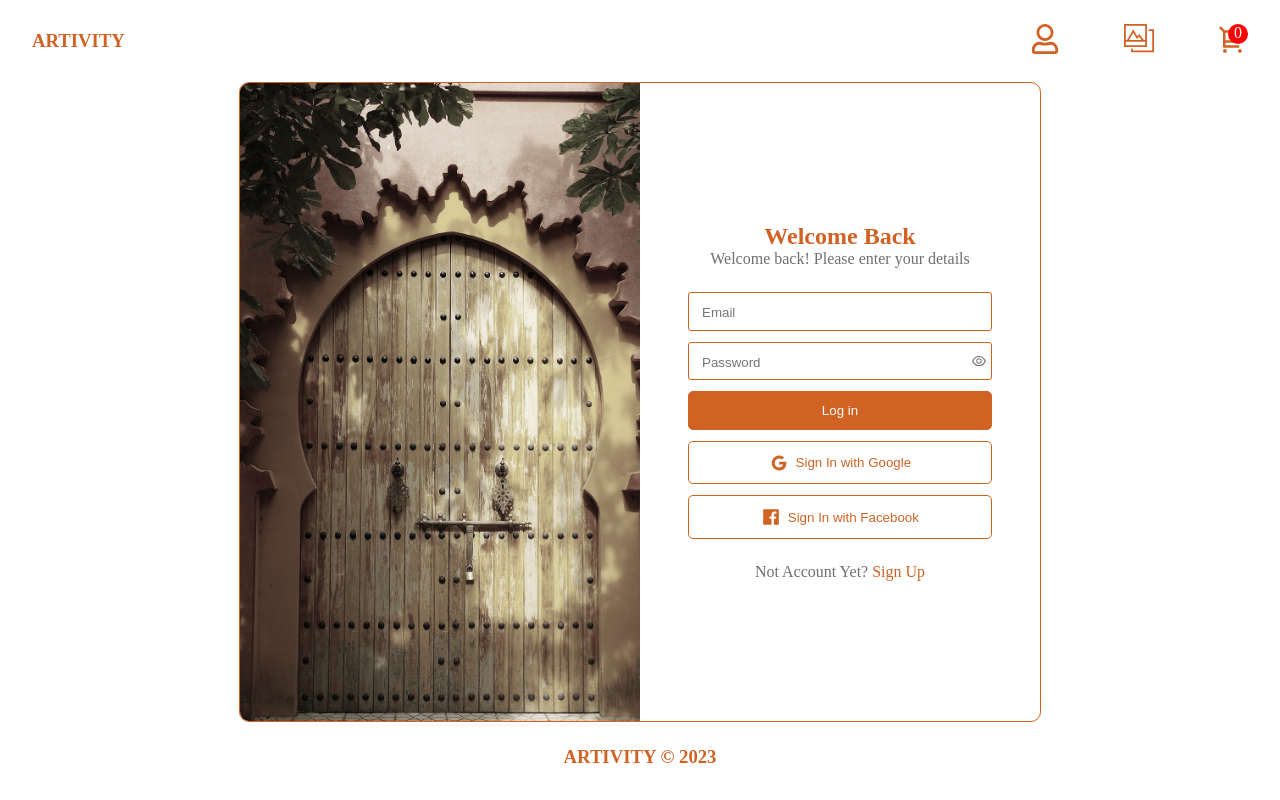
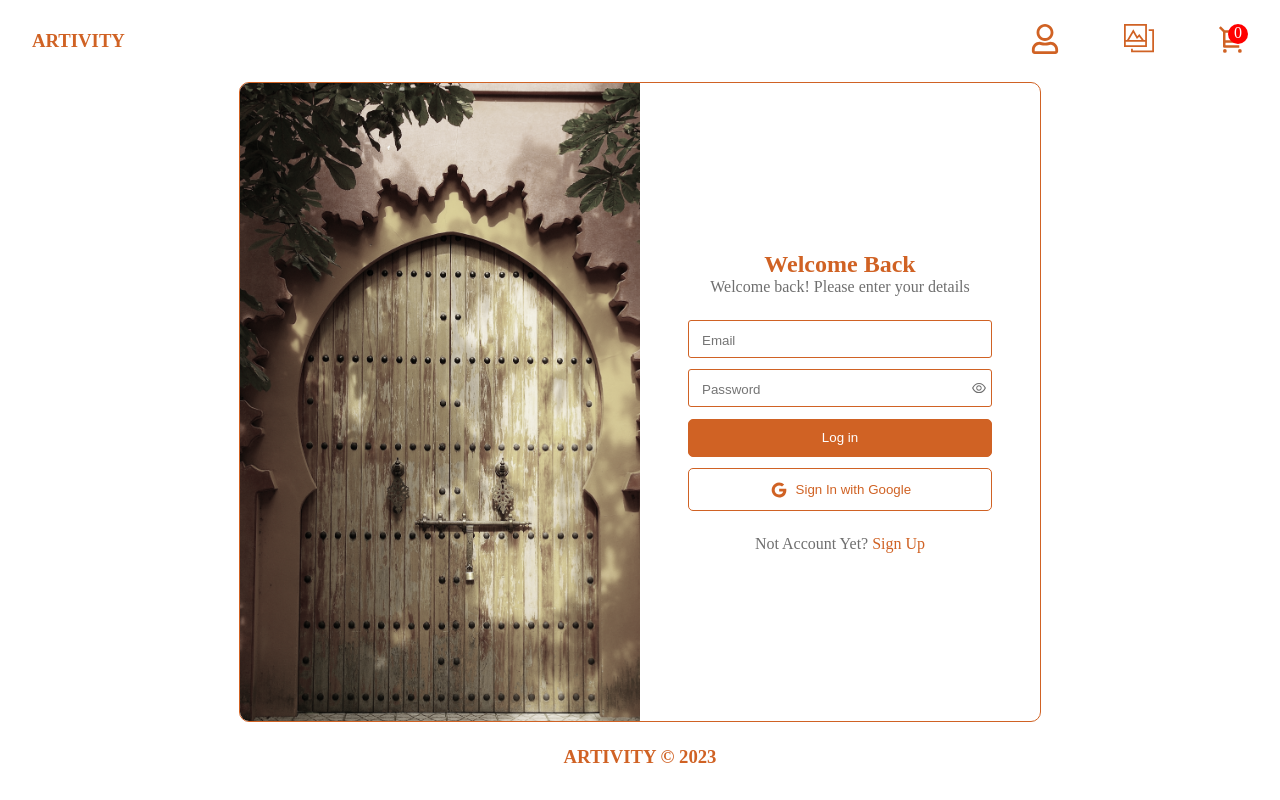
Before and after one commit to Hassan-neu/artivity, a Next.js app: page /login in a window 1280 px wide. Built offline with nearby package versions, Linux system fonts and the light colour scheme.

Commit message:
removed facebook auth

```diff
--- a/components/navbar.jsx
+++ b/components/navbar.jsx
@@ -26,10 +26,8 @@ const Navbar = () => {
                 <Link href="/user">
                     <FaRegUser size={30} />
                 </Link>
-                <ProfileMenu
-                    className={`mobile_menu ${open ? "active" : ""}`}
-                />
             </div>
+            <ProfileMenu className={`mobile_menu ${open ? "active" : ""}`} />
             <div className="nav-gallery">
                 <Link href="/gallery">
                     <TfiGallery size={30} />
--- a/pages/api/auth/[...nextauth].js
+++ b/pages/api/auth/[...nextauth].js
@@ -1,6 +1,5 @@
 import NextAuth from "next-auth/next";
 import GoogleProvider from "next-auth/providers/google";
-import FacebookProvider from "next-auth/providers/facebook";
 import CredentialsProvider from "next-auth/providers/credentials";
 import { connectMongo } from "@/db/dbconnect";
 import Users from "@/models/Schema";
@@ -13,10 +12,6 @@ export default NextAuth({
         GoogleProvider({
             clientId: process.env.GOOGLE_ID,
             clientSecret: process.env.GOOGLE_SECRET,
-        }),
-        FacebookProvider({
-            clientId: process.env.FACEBOOK_ID,
-            clientSecret: process.env.FACEBOOK_SECRET,
         }),
         CredentialsProvider({
             async authorize(credentials, req) {
--- a/pages/login.js
+++ b/pages/login.js
@@ -107,6 +107,7 @@ const Login = () => {
                                 <div className="login-btn">
                                     <button type="submit">Log in</button>
                                 </div>
+
                                 <div
                                     className="sign-in google"
                                     onClick={() => handleSignIn("google")}
@@ -114,15 +115,6 @@ const Login = () => {
                                     <button type="button">
                                         <AiOutlineGoogle size={20} />
                                         <p>Sign In with Google</p>
-                                    </button>
-                                </div>
-                                <div
-                                    className="sign-in facebook"
-                                    onClick={() => handleSignIn("facebook")}
-                                >
-                                    <button type="button">
-                                        <AiFillFacebook size={20} />
-                                        <p>Sign In with Facebook</p>
                                     </button>
                                 </div>
                             </form>
```
Also changed, not shown: pages/checkout/index.js (+19 -3 lines).
